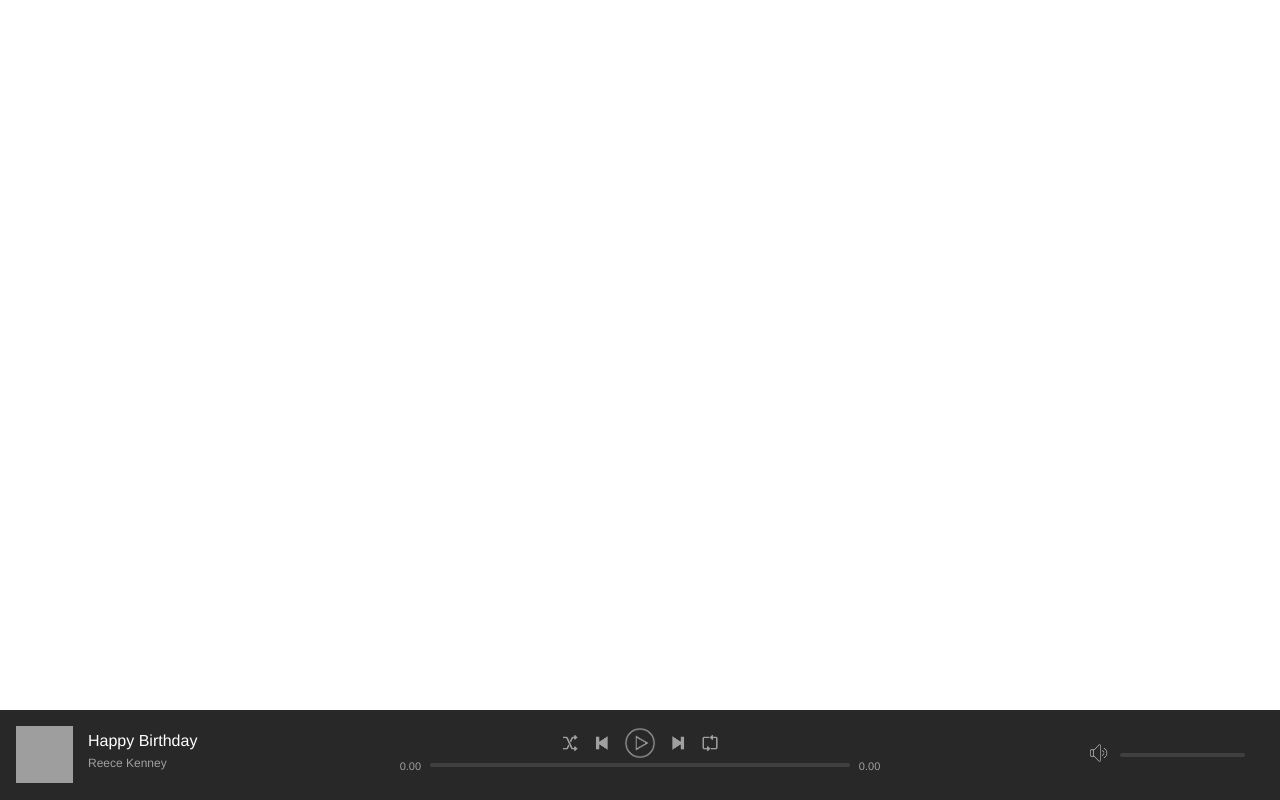
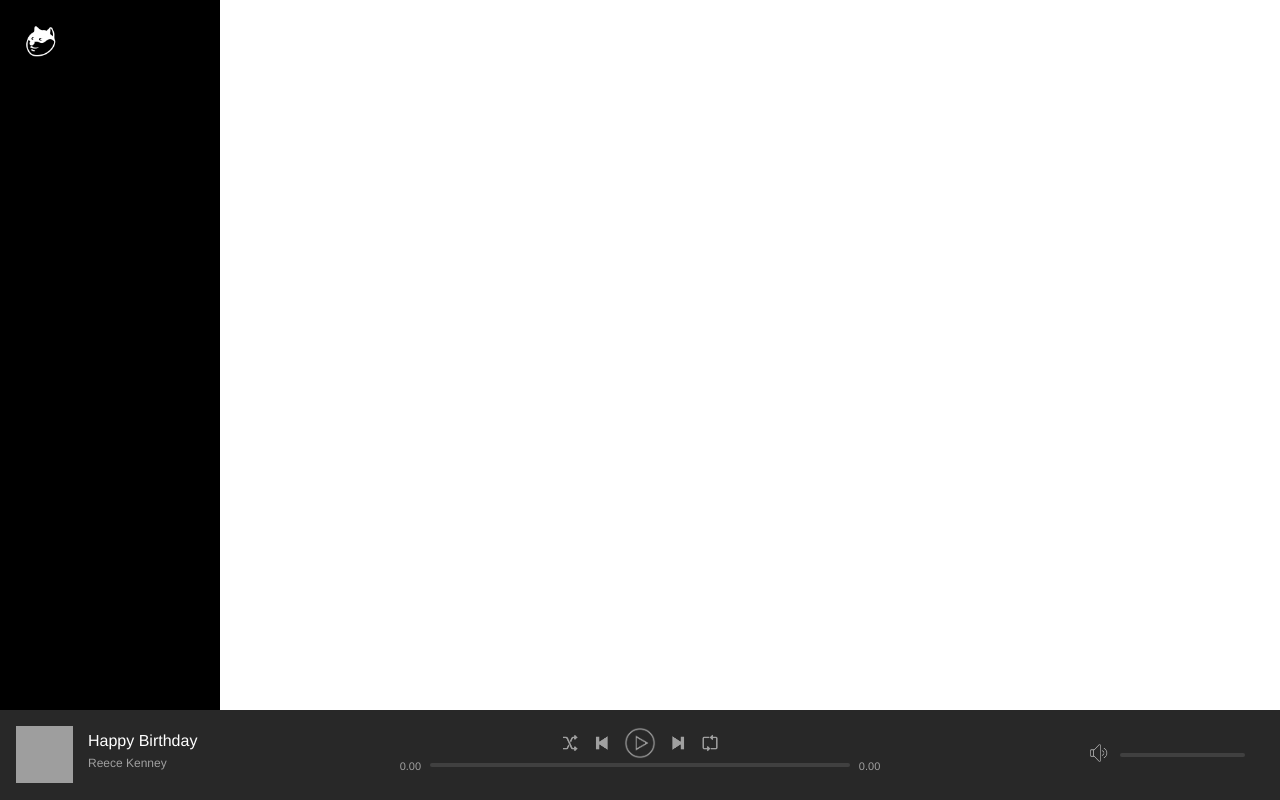
Before and after one commit to edetchi/slotify, a PHP site: page / in a window 1280 px wide. Run offline with PHP 8.4, Linux system fonts and the light colour scheme; the visitor is signed in with stand-in values (Sample User, id 1); grey boxes are pictures that could not be loaded.

Commit message:
6-52 idnex.phpのトップ左部分navBarContainerにロゴを表示

```diff
--- a/assets/css/register.css
+++ b/assets/css/register.css
@@ -105,7 +105,6 @@ body {
 	text-align: center;
 }
 
-/* #registerFormと#loginFormをロードした後にjsで消す処理をすると処理するまでの間少し表示されるブリンクが生じるので、最初から非表示にしてjsで必要な方を表示させる */
 #registerForm,
 #loginForm {
 	display: none;
--- a/assets/css/style.css
+++ b/assets/css/style.css
@@ -147,3 +147,23 @@ html, body {
 	min-height: 100%;
 	width: 100%;
 }
+
+#navBarContainer {
+	background-color: #000;
+    width: 220px;
+    height: 100vh;
+    position: fixed;
+    top: 0;
+    left: 0;
+}
+
+.navBar {
+    padding: 25px;
+    display: flex;
+    flex-direction: column;
+    -ms-flex-direction: column;
+}
+
+.logo img {
+    width: 32px;
+}
--- a/assets/js/register.js
+++ b/assets/js/register.js
@@ -1,8 +1,10 @@
 $(document).ready(function() {
+
 	$("#hideLogin").click(function() {
 		$("#loginForm").hide();
 		$("#registerForm").show();
 	});
+
 	$("#hideRegister").click(function() {
 		$("#loginForm").show();
 		$("#registerForm").hide();
--- a/includes/config.php
+++ b/includes/config.php
@@ -1,12 +1,12 @@
 <?php
 	ob_start();
-//config.phpが最初に読み込まれるのでここでセッションスタート
 	session_start();
 
 	$timezone = date_default_timezone_set("Europe/London");
 
 	$con = mysqli_connect("localhost", "root", "root", "slotify");
 
-if (mysqli_connect_errno()) {
+	if(mysqli_connect_errno()) {
 		echo "Failed to connect: " . mysqli_connect_errno();
 	}
+?>
--- a/index.php
+++ b/index.php
@@ -3,11 +3,11 @@ include("includes/config.php");
 
 //session_destroy(); LOGOUT
 
-//ログインセッションを保有していなければ登録ページに飛ばす
-if (isset($_SESSION['userLoggedIn'])) {
-    $userLoggedIn = $_SESSION['userLoggedIn'];
-} else {
-    header("Location: register.php");
+if(isset($_SESSION['userLoggedIn'])) {
+	$userLoggedIn = $_SESSION['userLoggedIn'];
+}
+else {
+	header("Location: register.php");
 }
 
 ?>
@@ -24,6 +24,16 @@ if (isset($_SESSION['userLoggedIn'])) {
 	<div id="mainContainer">
 
 		<div id="topContainer">
+
+			<div id="navBarContainer">
+				<nav class="navBar">
+
+					<a href="index.php" class="logo">
+						<img src="assets/images/icons/logo.png">
+					</a>
+
+				</nav>
+			</div>
 
 		</div>
 
```
Also changed, not shown: includes/classes/Account.php (+42 -49 lines), includes/classes/Constants.php (+4 -5 lines), includes/handlers/login-handler.php (+4 -3 lines), includes/handlers/register-handler.php (+12 -13 lines), register.php (+6 -9 lines), assets/images/icons/logo.png (added). Lines whose indentation alone changed are shown as unchanged.
